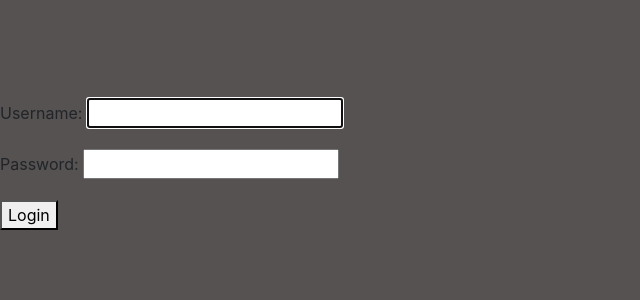
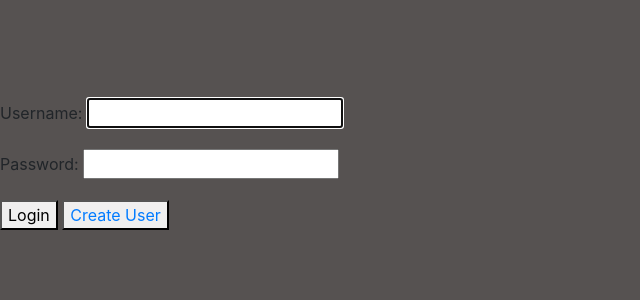
Before and after one commit to Igpovina/inara, a Django app: page /InaraApp/login/ in a window 1280 px wide. Shown: the part 228-528 px from the top of the page, without its empty margins (0-640 px from the left). Run offline with Django 4.2, Linux system fonts and the light colour scheme; some libraries are stand-ins or nearby versions.

Commit message:
correction

```diff
--- a/Inara/InaraApp/templates/login.html
+++ b/Inara/InaraApp/templates/login.html
@@ -21,12 +21,8 @@
     <form method="POST" action="{% url 'login' %}" autocomplete="off">
         {% csrf_token %}
 
-
-
-
             {{my_form.as_p}}
 
-
-        <button type="submit">Login</button>
+        <button type="submit">Login</button> <button type="submit"><a href="{% url 'register' %}">Create User</a></button>
     </form>
 </div>
```
